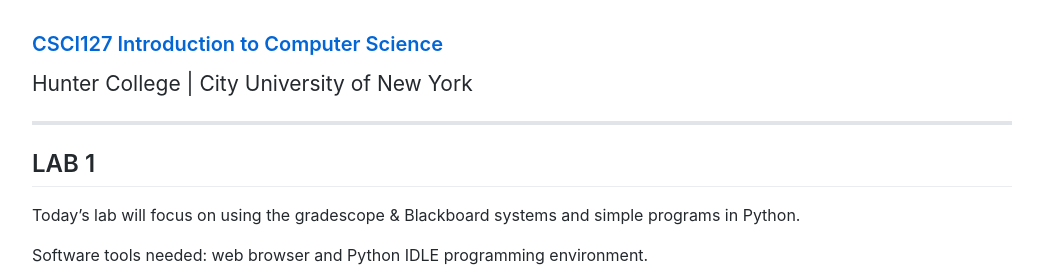
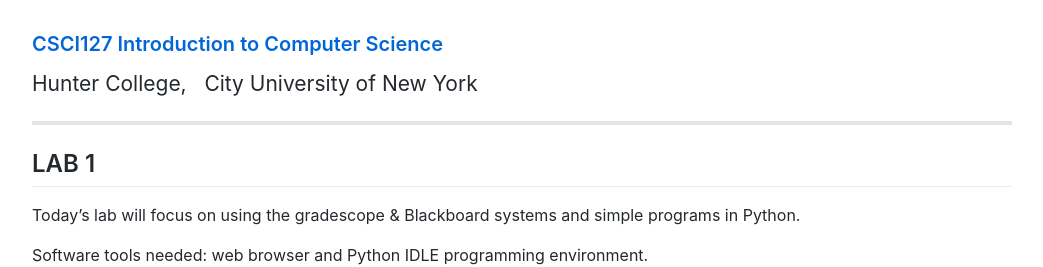
Before and after one commit to maryash/maryash.github.io, a Jekyll site: the page built from files/lab1.md, in a window 1280 px wide and 900 px high. Shown: the top 267 px of the window, without its empty margins (118-1161 px from the left). Built offline with Jekyll 4.4.1, drawn with Linux system fonts in a browser that asks for light colours; comment, search, counter and statistics services are not loaded; some of the changed lines change nothing that is shown.

Commit message:
Update lab1.md

```diff
--- a/files/lab1.md
+++ b/files/lab1.md
@@ -3,7 +3,7 @@
 title: LAB 1
 ---
 ### [CSCI127 Introduction to Computer Science](../main.html)
-<span style="line-height:0.1; font-size:21px">Hunter College | City University of New York</span>
+<span style="line-height:0.1; font-size:21px">Hunter College, &nbsp; City University of New York</span>
 
 ---
 
```
